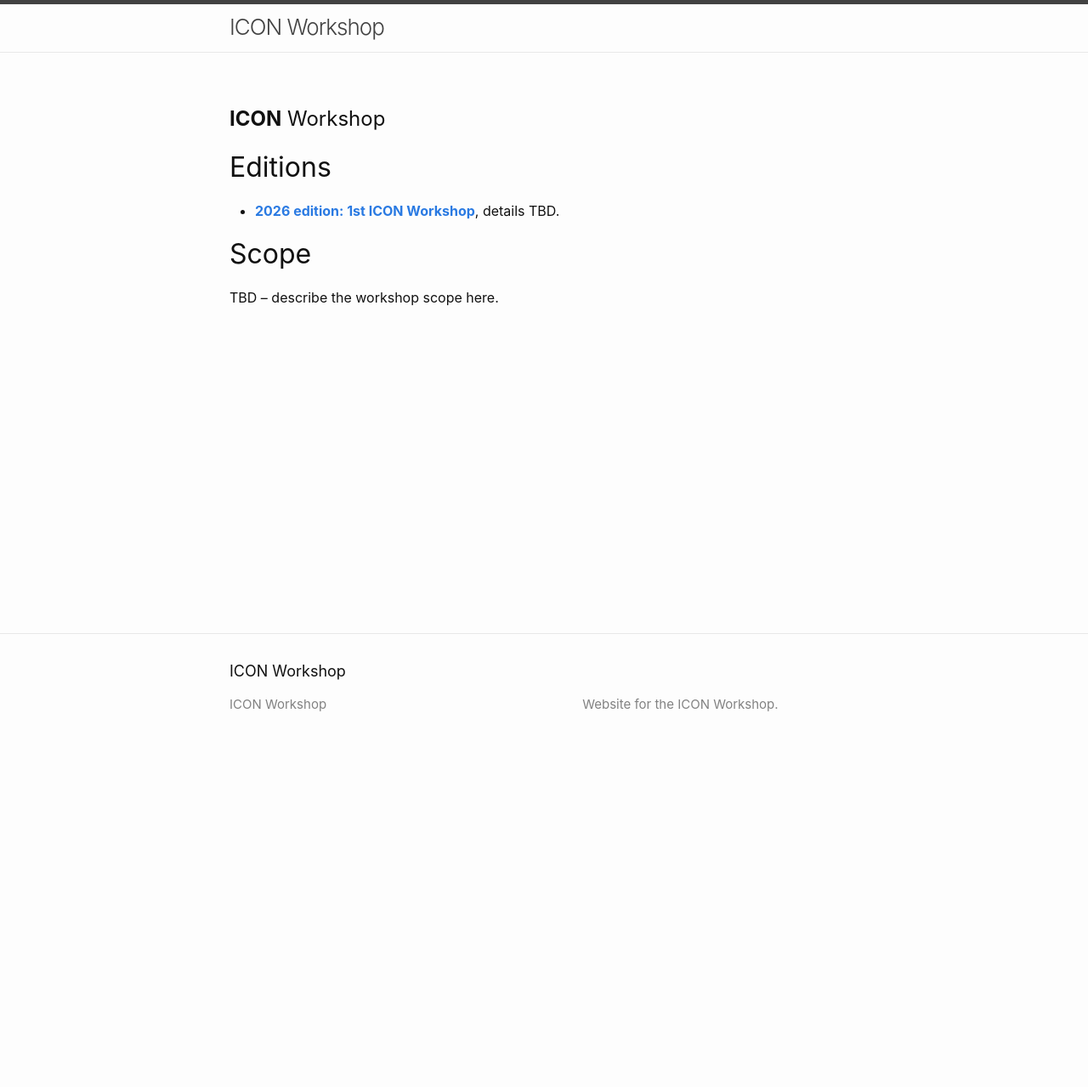
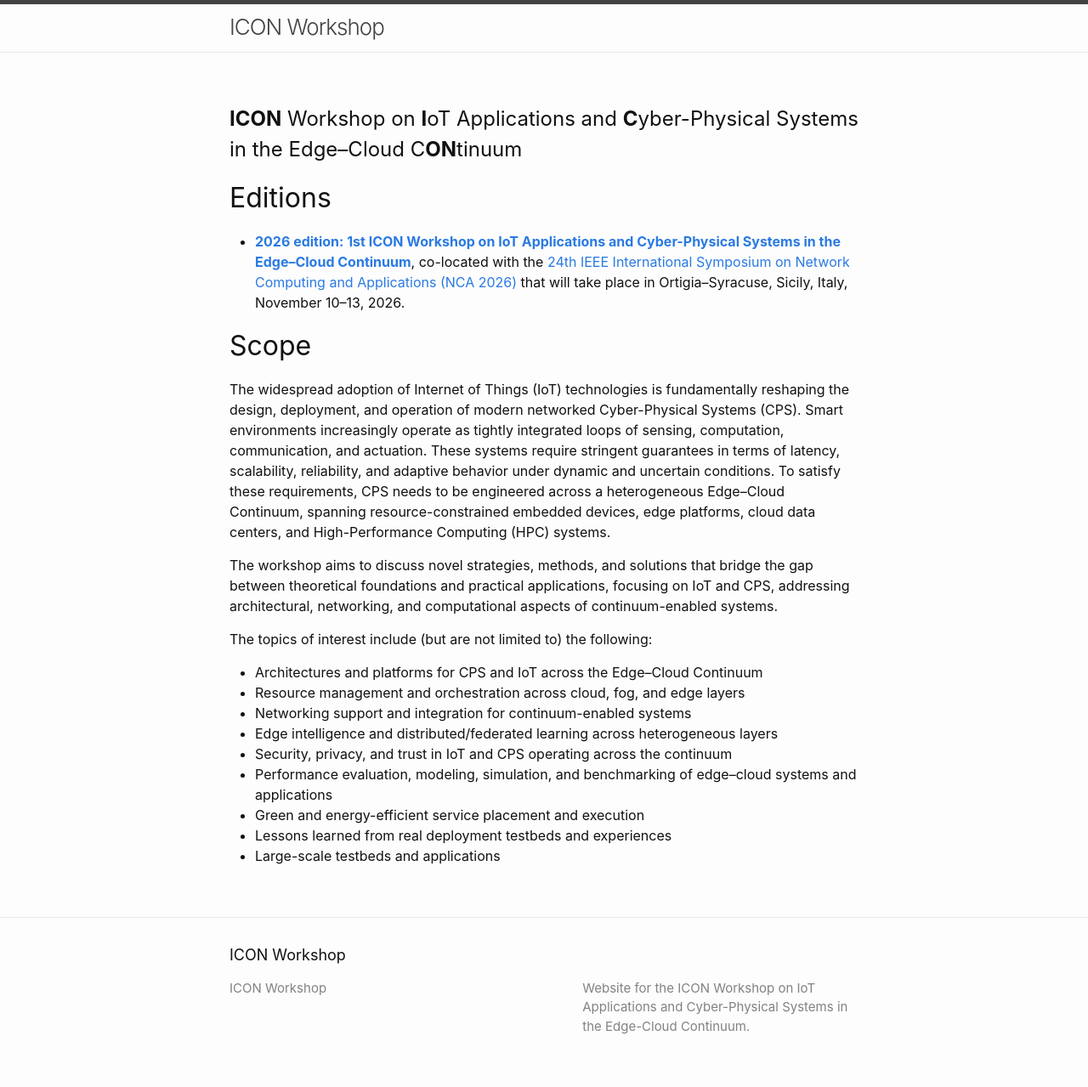
Before and after one commit to workshop-icon/workshop-icon.github.io, a Jekyll site: the page built from history.md, in a window 1280 px wide. Shown: the whole page at 85% size. Built offline with Jekyll 4.4.1, drawn with Linux system fonts in a browser that asks for light colours; before the commit the page ends 900 px from its top, so only the background shows below that.

Commit message:
feat: update website content and configuration to reflect workshop scope and details

```diff
--- a/_config.yml
+++ b/_config.yml
@@ -19,10 +19,11 @@
 # in the templates via {{ site.myvariable }}.
 
 title: ICON Workshop
-email: vincenzo.barbuto@unical.it
-description: >- # this means to ignore newlines until "baseurl:"
-  Website for the ICON Workshop.
-baseurl: "/2026" # the subpath of your site, e.g. /blog
+email: vincenzo.barbuto@dimes.unical.it
+description: >-
+  Website for the ICON Workshop on IoT Applications and Cyber-Physical Systems
+  in the Edge-Cloud Continuum.
+baseurl: "/"
 url: "https://workshop-icon.github.io" # the base hostname & protocol for your site, e.g. http://example.com
 #twitter_username: icon_workshop
 #github_username:  workshop-icon
--- a/history.md
+++ b/history.md
@@ -1,17 +1,44 @@
 ---
-# Feel free to add content and custom Front Matter to this file.
-# To modify the layout, see https://jekyllrb.com/docs/themes/#overriding-theme-defaults
-
 layout: page
 permalink: /history/
 ---
 
-# **ICON** Workshop <!-- **** -->
+# **ICON** Workshop on **I**oT Applications and **C**yber-Physical Systems in the Edge–Cloud C**ON**tinuum
 
 ## Editions
 
-- **[2026 edition: 1st ICON Workshop](https://workshop-icon.github.io/2026)**, details TBD.
+- **[2026 edition: 1st ICON Workshop on IoT Applications and Cyber-Physical
+  Systems in the Edge–Cloud Continuum](https://workshop-icon.github.io/2026)**,
+  co-located with the [24th IEEE International Symposium on Network Computing
+  and Applications (NCA 2026)](https://www.nca-ieee.org/2026/index.html) that
+  will take place in Ortigia–Syracuse, Sicily, Italy, November 10–13, 2026.
 
 ## Scope
 
-TBD -- describe the workshop scope here.
+The widespread adoption of Internet of Things (IoT) technologies is fundamentally
+reshaping the design, deployment, and operation of modern networked Cyber-Physical
+Systems (CPS). Smart environments increasingly operate as tightly integrated loops
+of sensing, computation, communication, and actuation. These systems require
+stringent guarantees in terms of latency, scalability, reliability, and adaptive
+behavior under dynamic and uncertain conditions. To satisfy these requirements,
+CPS needs to be engineered across a heterogeneous Edge–Cloud Continuum, spanning
+resource-constrained embedded devices, edge platforms, cloud data centers, and
+High-Performance Computing (HPC) systems.
+
+The workshop aims to discuss novel strategies, methods, and solutions that bridge
+the gap between theoretical foundations and practical applications, focusing on
+IoT and CPS, addressing architectural, networking, and computational aspects of
+continuum-enabled systems.
+
+The topics of interest include (but are not limited to) the following:
+
+- Architectures and platforms for CPS and IoT across the Edge–Cloud Continuum
+- Resource management and orchestration across cloud, fog, and edge layers
+- Networking support and integration for continuum-enabled systems
+- Edge intelligence and distributed/federated learning across heterogeneous layers
+- Security, privacy, and trust in IoT and CPS operating across the continuum
+- Performance evaluation, modeling, simulation, and benchmarking of edge–cloud
+  systems and applications
+- Green and energy-efficient service placement and execution
+- Lessons learned from real deployment testbeds and experiences
+- Large-scale testbeds and applications
```
Also changed, not shown: index.md (+47 -16 lines).
